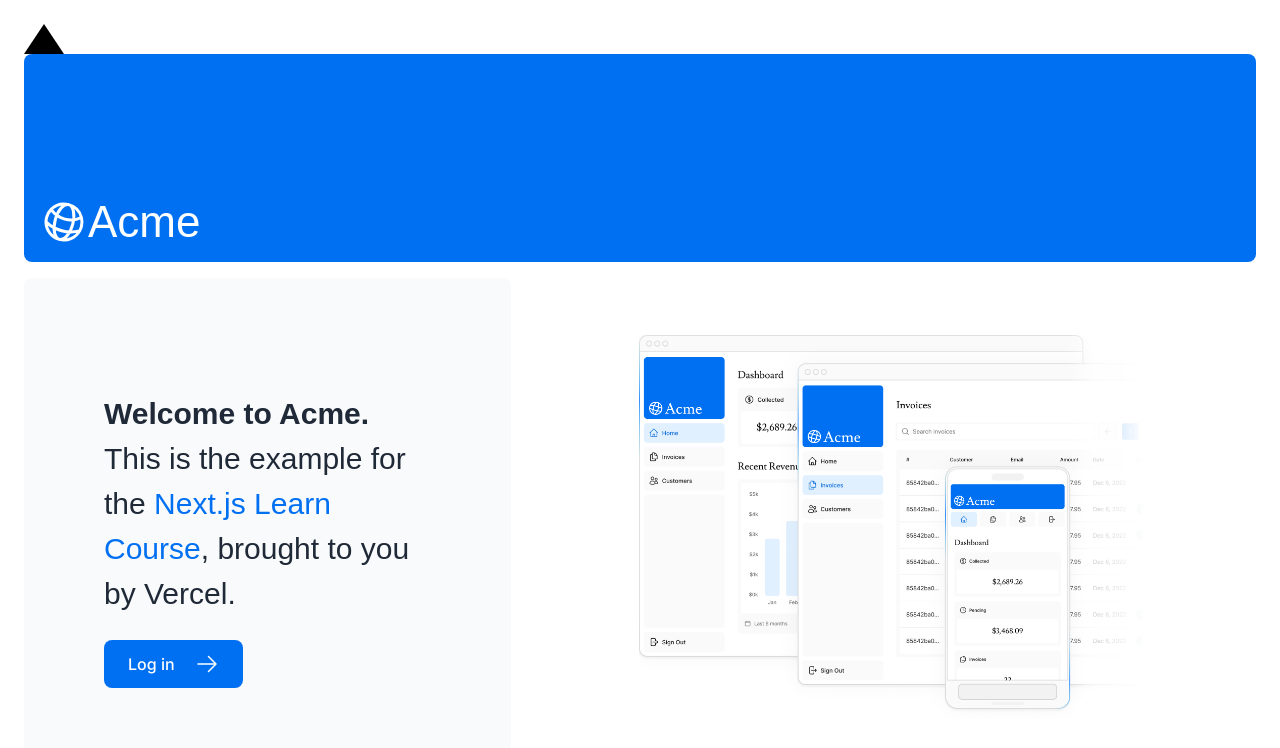
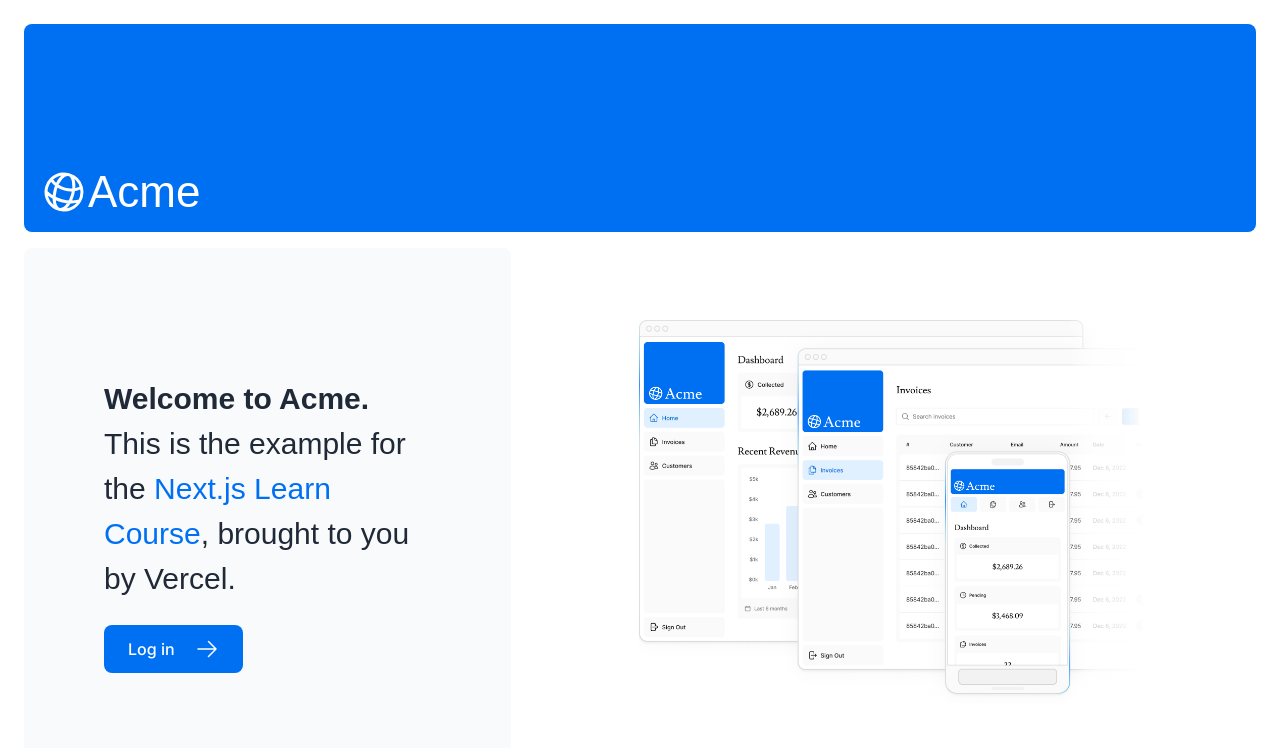
Before and after one commit to k5e/nextjs-dashboard, a Next.js app: page / in a window 1280 px wide. Shown: the top 748 px of the page. Built offline with nearby package versions, Linux system fonts and the light colour scheme; a web font is replaced by a local one.

Commit message:
Kein schwarzes Dreieck

```diff
--- a/app/page.tsx
+++ b/app/page.tsx
@@ -8,7 +8,7 @@ import Image from "next/image";
 export default function Page() {
   return (
     <main className="flex min-h-screen flex-col p-6">
-      <div className={styles.shape} />
+      {/* <div className={styles.shape} /> */}
       <div className="flex h-20 shrink-0 items-end rounded-lg bg-blue-500 p-4 md:h-52">
         <AcmeLogo />
       </div>
```
